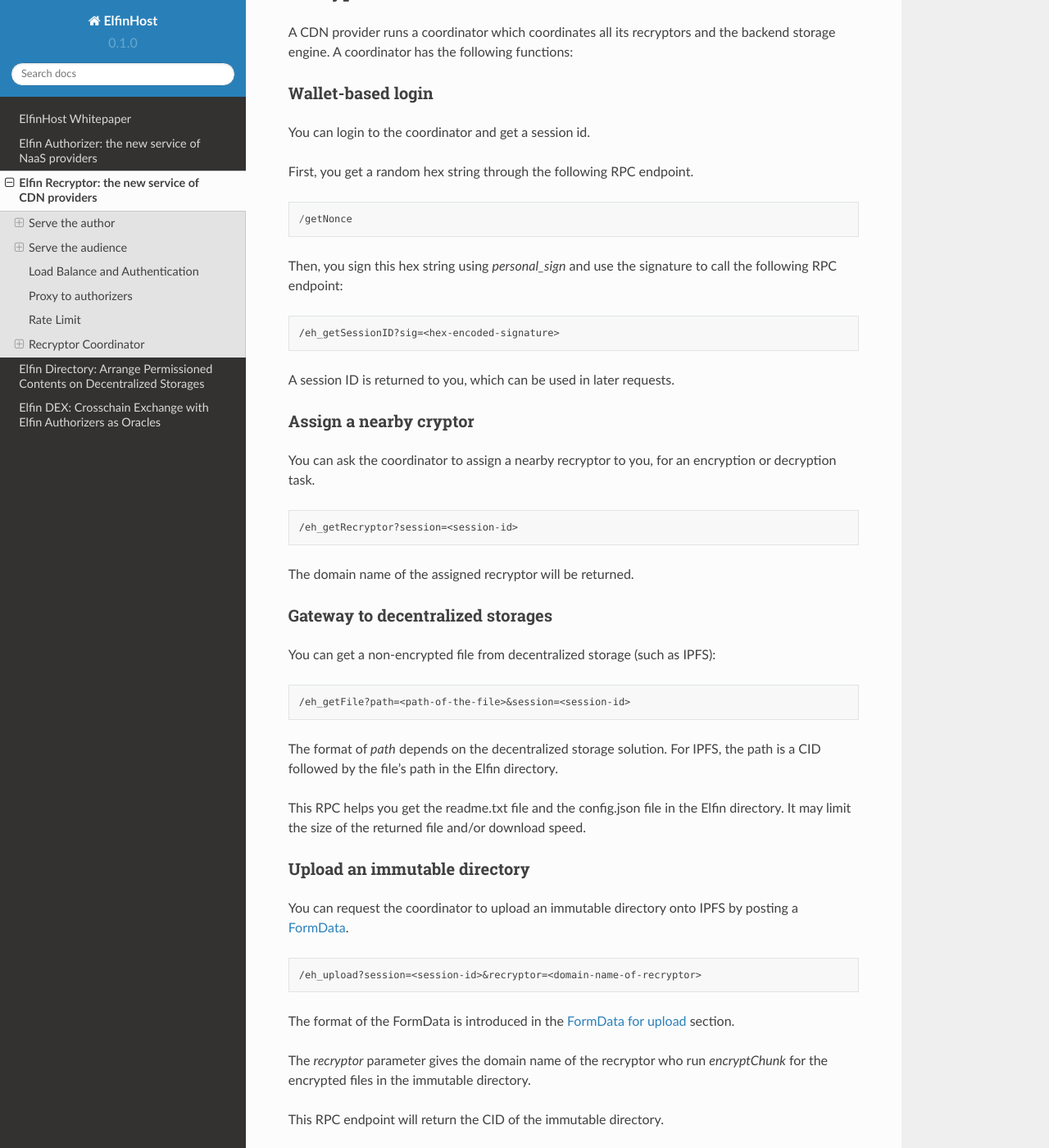
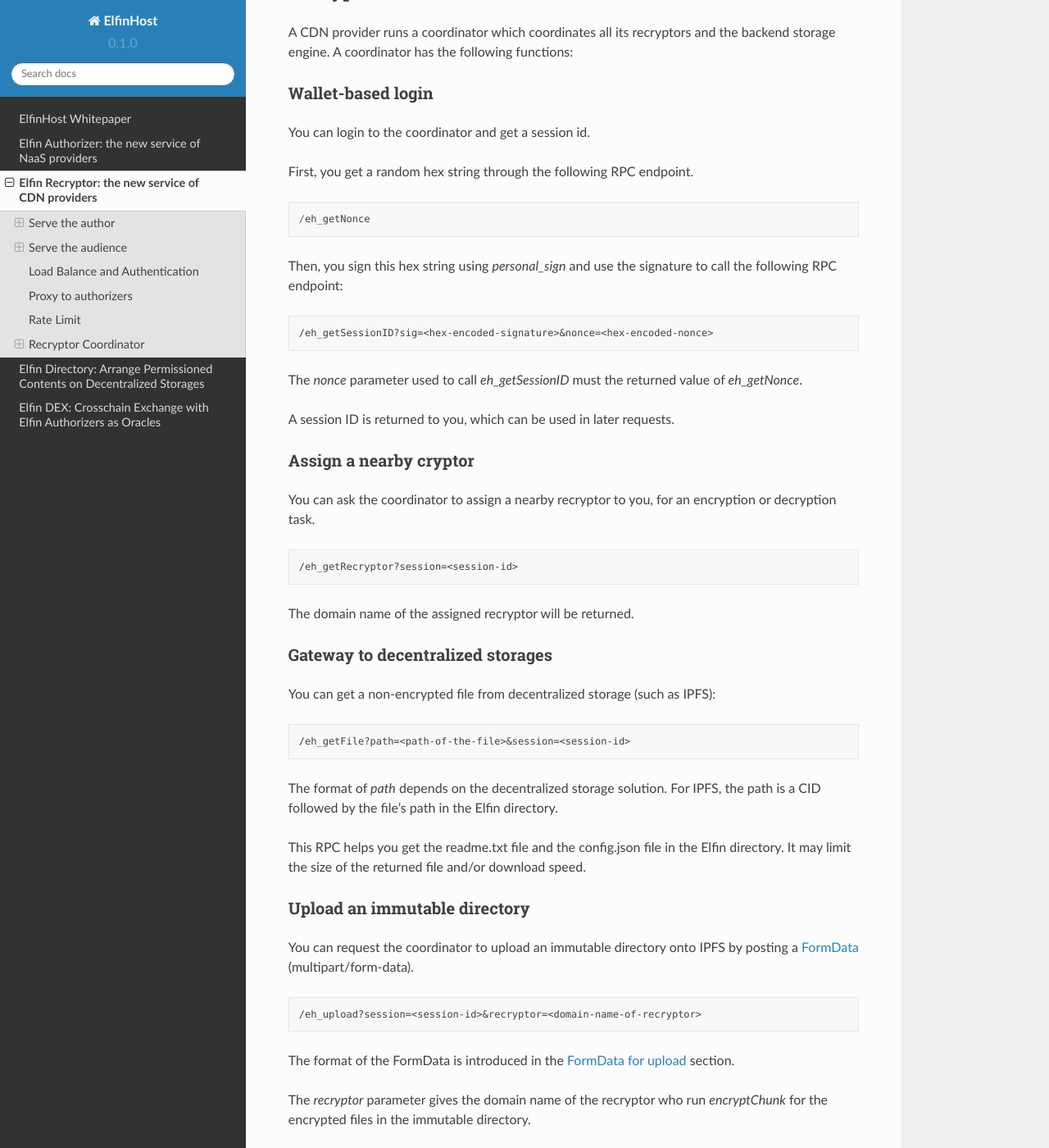
Before and after one commit to elfinhost/elfinhost-docs, a Sphinx documentation site: the page built from docs/source/elfinrecryptor.rst, in a window 1280 px wide and 1400 px high, scrolled down 5442 px. Shown: the whole window at 82% size. Built offline with Sphinx 7.4.7 and the Read the Docs theme 2.0.0, drawn with Linux system fonts in a browser that asks for light colours.

Commit message:
change FormData spec

```diff
--- a/docs/source/elfindirectory.rst
+++ b/docs/source/elfindirectory.rst
@@ -121,10 +121,8 @@
 FormData for upload
 ------------------------
 
-To store a Elfin directory to IPFS, you must first submit the files that need encryption to the server side using the `encryptChunk` endpoint of the recryptor. After they are ready, you can upload the files in Elfin directory using `FormData <https://developer.mozilla.org/en-US/docs/Web/API/FormData>`_. A FormData object has several entries created using the `append <https://developer.mozilla.org/en-US/docs/Web/API/FormData/append>`_ method. Each entry has three attributes:
+To store a Elfin directory to IPFS, you must first submit the files that need encryption to the server side using the `encryptChunk` endpoint of the recryptor. After they are ready, you can upload the files in Elfin directory using `FormData <https://developer.mozilla.org/en-US/docs/Web/API/FormData>`_ (multipart/form-data). A FormData object should be created using the `append <https://developer.mozilla.org/en-US/docs/Web/API/FormData/append>`_ method, with the following arguments:
 
 1. name: the full name of the file. A Elfin directory can contain subdirectories. So the full name may contain "/".
 
-2. value: For a non-encrypted file, this is its Blob content. For an encrypted file, this is an empty string.
-
-3. filename: This is an optional attribute. For an encrypted file, this attribute should be a hex string representing its recryptorsalt. The server side daemon can use this recryptorsalt to retrieve an encrypted file's content from the recryptor.
+2. value: For a non-encrypted file, this is its Blob content. For an encrypted file, this is a hex string representing its recryptorsalt.
--- a/docs/source/elfinrecryptor.rst
+++ b/docs/source/elfinrecryptor.rst
@@ -257,13 +257,15 @@
 
 .. code-block::
 
-  /getNonce
+  /eh_getNonce
 
 Then, you sign this hex string using `personal_sign` and use the signature to call the following RPC endpoint:
 
 .. code-block::
 
-  /eh_getSessionID?sig=<hex-encoded-signature>
+  /eh_getSessionID?sig=<hex-encoded-signature>&nonce=<hex-encoded-nonce>
+
+The `nonce` parameter used to call `eh_getSessionID` must the returned value of `eh_getNonce`.
 
 A session ID is returned to you, which can be used in later requests.
 
@@ -292,7 +294,7 @@
 Upload an immutable directory
 --------------------------------
 
-You can request the coordinator to upload an immutable directory onto IPFS by posting a `FormData <https://developer.mozilla.org/en-US/docs/Web/API/FormData>`_.
+You can request the coordinator to upload an immutable directory onto IPFS by posting a `FormData <https://developer.mozilla.org/en-US/docs/Web/API/FormData>`_ (multipart/form-data).
 
 .. code-block::
 
```
